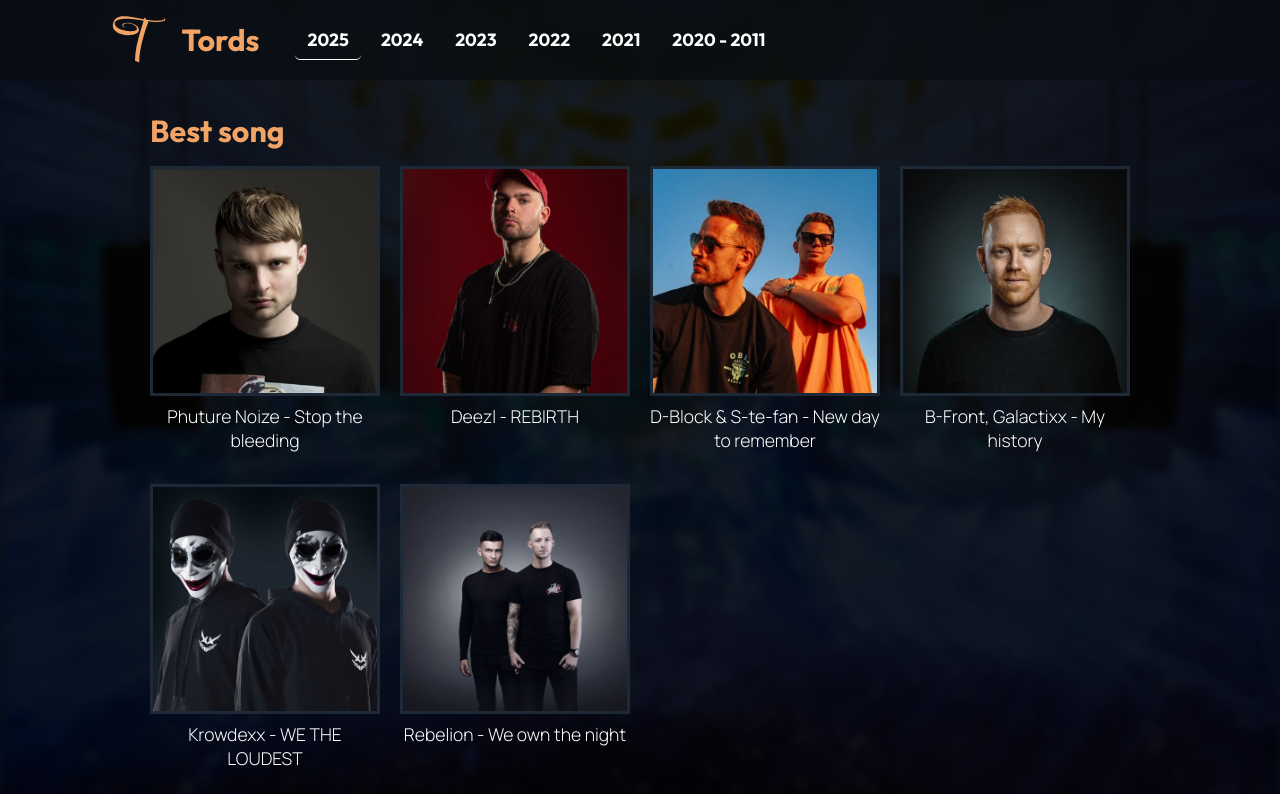
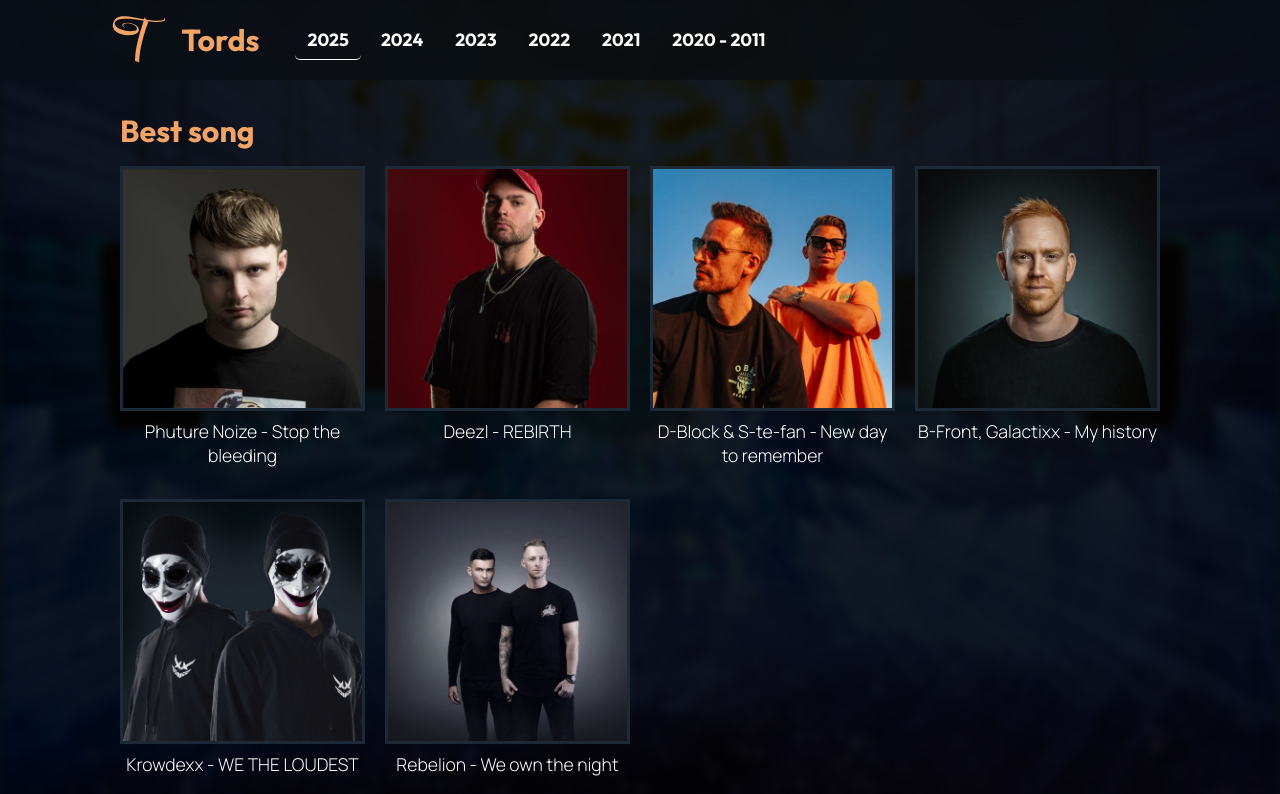
Before and after one commit to Tordesillas/Tords, a Vue app: page / in a window 1280 px wide. Shown: the top 794 px of the page. Built offline with nearby package versions, Linux system fonts and the light colour scheme.

Commit message:
Fix overlay player size overflow

```diff
--- a/src/components/MainContainer.vue
+++ b/src/components/MainContainer.vue
@@ -29,13 +29,13 @@
 .main-content {
     display: flex;
     margin: 0 auto;
-    padding: 80px 60px;
+    padding: 80px;
     width: 100%;
-    max-width: 1100px;
+    max-width: 1200px;
     flex-direction: column;
 
     @media (width <= 600px) {
-        padding: 80px 20px;
+        padding: 80px 40px;
     }
 }
 </style>
--- a/src/components/NomineeCard.vue
+++ b/src/components/NomineeCard.vue
@@ -28,10 +28,8 @@
 <style scoped>
 .nominee-slot {
     display: flex;
-    flex: 1;
     flex-direction: column;
     aspect-ratio: 1;
-    max-width: 250px;
 }
 .nominee-card {
     position: relative;
--- a/src/components/NomineePlayerOverlay.vue
+++ b/src/components/NomineePlayerOverlay.vue
@@ -49,8 +49,10 @@
     cursor: pointer;
 }
 .overlay-button-wrapper {
+    display: flex;
     opacity: 0;
     transition: opacity 0.2s ease;
+    will-change: opacity;
 
     &:hover {
         opacity: 0.8;
--- a/src/components/TrackPlayer.vue
+++ b/src/components/TrackPlayer.vue
@@ -8,6 +8,7 @@
 onMounted(() => {
     if (audioPlayer.value) {
         audioStore.setAudioElement(audioPlayer.value);
+        audioPlayer.value.volume = 0.3;
     }
 });
 
```
